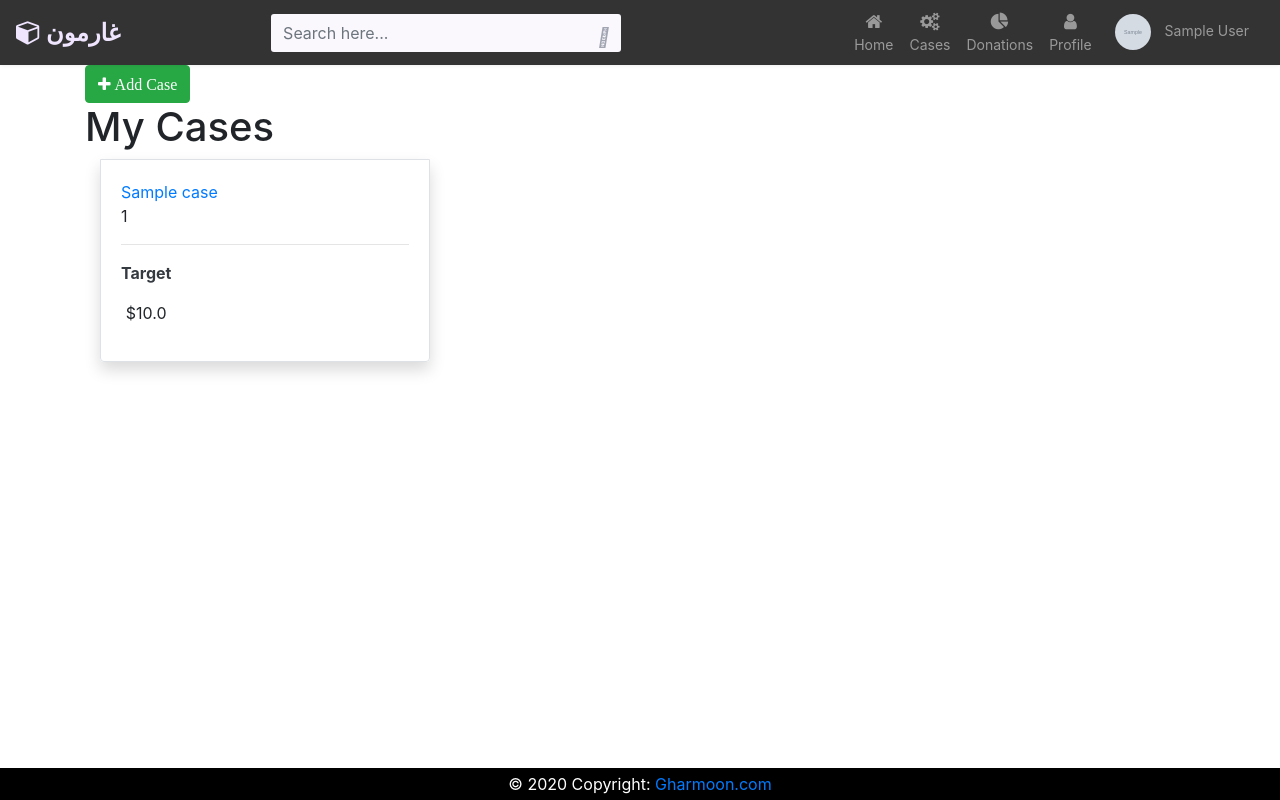
After one commit to mostafaElkenany/gharmoon, a Django app: page /profile/user/cases in a window 1280 px wide. The commit adds this page. Run offline with Django 3.2, Linux system fonts and the light colour scheme; a user stored in the database is signed in; tables that the repository leaves empty hold one stand-in row (values such as "Sample post"); grey boxes marked "Sample" are stand-in pictures; parts of the project's set-up code (start-up, migrations or seed data) failed here and were passed over; some libraries are stand-ins or nearby versions.

Commit message:
listing user cases

```diff
--- a/cases/urls.py
+++ b/cases/urls.py
@@ -5,5 +5,4 @@ urlpatterns = [
     path('new', add_case, name='add_case'),
     path('<int:id>', view_case, name='view_case'),
     path('<int:id>/report', report_case, name='report_case'),
-
 ]
--- a/templates/base.html
+++ b/templates/base.html
@@ -41,8 +41,10 @@
                 </div>
             </form>
             <ul class="nav navbar-nav navbar-right ml-auto">
-                <li class="nav-item"><a href="{% url 'home' %}" class="nav-link"><i class="fa fa-home"></i><span>Home</span></a></li>
-                <li class="nav-item"><a href="" class="nav-link"><i class="fa fa-gears"></i><span>Cases</span></a>
+                <li class="nav-item"><a href="{% url 'home' %}" class="nav-link"><i
+                            class="fa fa-home"></i><span>Home</span></a></li>
+                <li class="nav-item"><a href="{% url 'user_cases'  %}" class="nav-link"><i
+                            class="fa fa-gears"></i><span>Cases</span></a>
                 </li>
                 <li class="nav-item"><a href="" class="nav-link"><i
                             class="fa fa-pie-chart"></i><span>Donations</span></a></li>
--- /dev/null
+++ b/users/templates/users/user_cases.html
@@ -0,0 +1,57 @@
+{% extends 'base.html' %}
+{% block title %} Profile {% endblock %}
+
+
+{% block content %}
+
+<div class="container">
+    <a href="{% url 'add_case' %}" class="btn btn-success" role="button"><i class="fa fa-plus"> Add Case</i></a>
+    <h1> My Cases </h1>
+
+    <!-- Begin Project card -->
+
+
+
+    <div class="row col-lg-12">
+
+        {% for case in cases %}
+        <div class="col-lg-4 col-md-6 col-sm-6">
+            <div class="card border-0 shadow mb-4">
+
+                <!-- Card image -->
+                <!-- Card content -->
+                <div class="card-body border rounded-bottom">
+                    <a href="{% url 'view_case' case.id %}" class="card-title">
+                        {{case.name}}
+                    </a>
+                    <!-- <hr> -->
+                    <!-- <div class="card-body"> -->
+                    <p class="card-text">
+                        {{ case.national_id }}
+                    </p>
+                    <hr>
+                    <ul class="list-unstyled d-flex justify-content-between text-center">
+                        <li class="pledged">
+                            <p class="font-weight-bold text-dark body-info">Target</p>
+                            <span class="amount">${{case.total_target}}</span>
+                        </li>
+                    </ul>
+                    <!-- </div> -->
+                </div>
+
+            </div>
+        </div>
+        {% empty %}
+        <h2>Sorry, There are no projects yet.</h2>
+        {% endfor %}
+
+    </div>
+
+
+
+    <!-- End Project card -->
+
+
+</div>
+
+{% endblock %}
--- a/users/urls.py
+++ b/users/urls.py
@@ -1,10 +1,11 @@
 from django.urls import path
-from .views import show_profile, edit_profile, change_password,delete_account
+from .views import show_profile, get_cases, edit_profile, change_password,delete_account
 
 urlpatterns = [
     path('', show_profile, name='profile'),
     path('edit', edit_profile, name='edit_profile'),
     path('password', change_password, name='change_password'),
     path('profile/delete', delete_account, name='delete_account'),
+    path('user/cases', get_cases , name='user_cases'),
 
 ]
--- a/users/views.py
+++ b/users/views.py
@@ -4,6 +4,8 @@ from django.shortcuts import redirect
 from .forms import UserForm, ConfirmPasswordForm
 from django.contrib.auth import update_session_auth_hash
 from django.contrib.auth.forms import PasswordChangeForm
+from .models import User
+
 
 
 @login_required(login_url='/accounts/login/')
@@ -50,3 +52,13 @@ def delete_account(request):
     else:
         password_form = ConfirmPasswordForm(instance=current_user)
     return render(request, "users/delete_account.html", {"form": password_form})
+
+@login_required(login_url='/accounts/login/')
+def get_cases(request):
+    current_user = request.user
+    user = User.objects.get(id=current_user.id)
+    cases = user.case_set.all()
+    context = {
+        "cases": cases,
+    }
+    return render(request, "users/user_cases.html", context)
```
Lines whose indentation alone changed are shown as unchanged.
